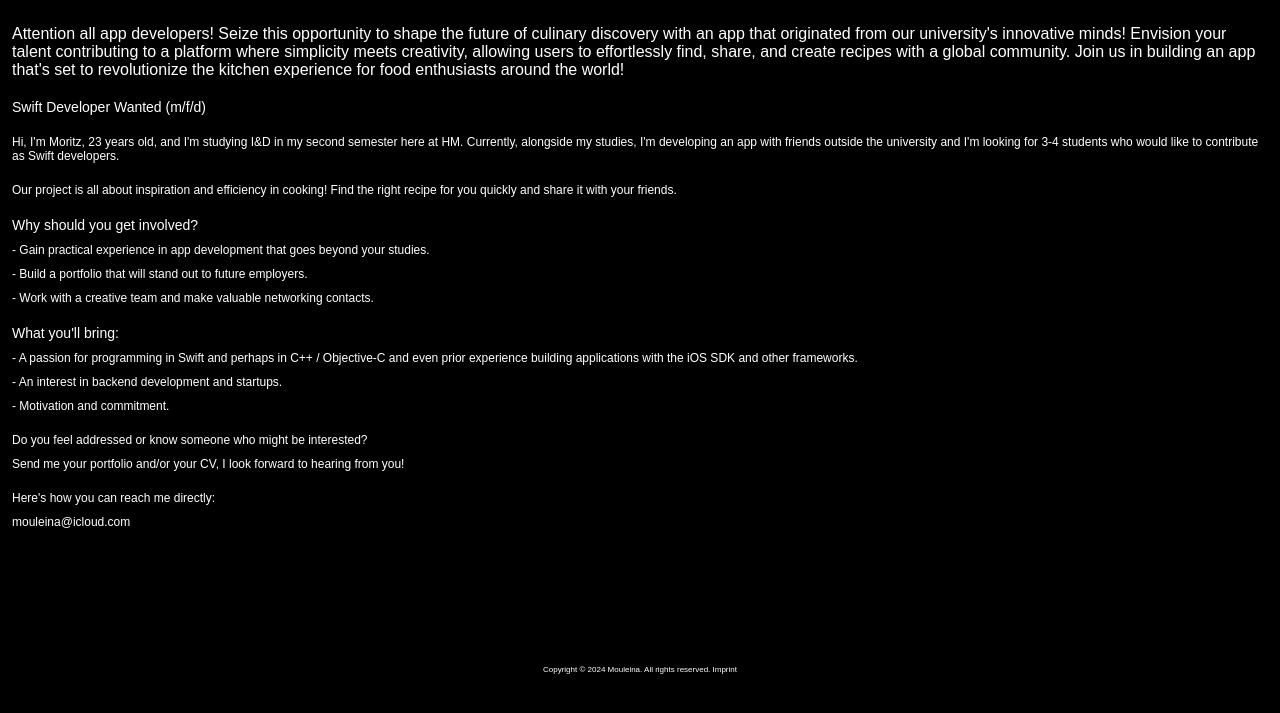
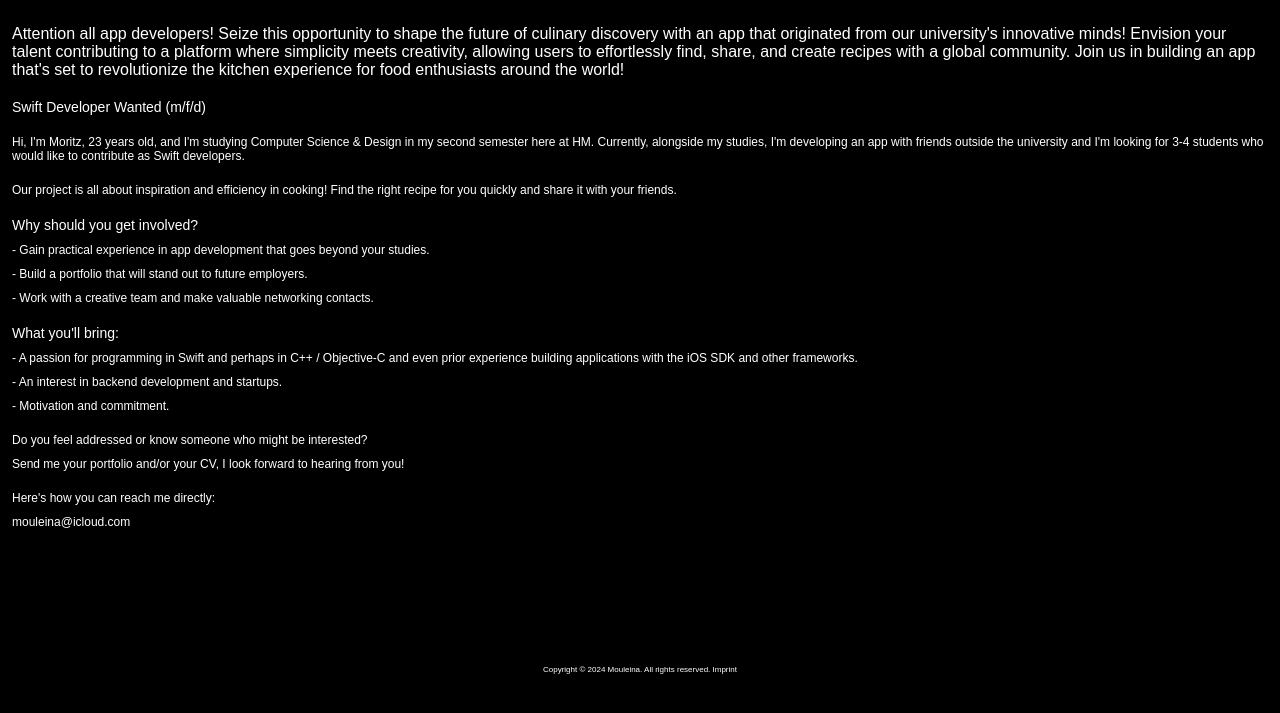
Before and after one commit to Nydelig/info, a plain HTML site: page index.html in a window 1280 px wide. Shown: the part 75-788 px from the top of the page. Drawn offline with Linux system fonts and the light colour scheme.

Commit message:
Update index.html

```diff
--- a/index.html
+++ b/index.html
@@ -29,7 +29,7 @@
         <p>Swift Developer Wanted (m/f/d)</p>
     </div>
     <div class="row2">
-        <p>Hi, I'm Moritz, 23 years old, and I'm studying I&D in my second semester here at HM. Currently, alongside my studies, I'm developing an app with friends outside the university and I'm looking for 3-4 students who would like to contribute as Swift developers. </p>
+        <p>Hi, I'm Moritz, 23 years old, and I'm studying Computer Science & Design in my second semester here at HM. Currently, alongside my studies, I'm developing an app with friends outside the university and I'm looking for 3-4 students who would like to contribute as Swift developers. </p>
     </div>
     <div>
         <p>      </p>
```
